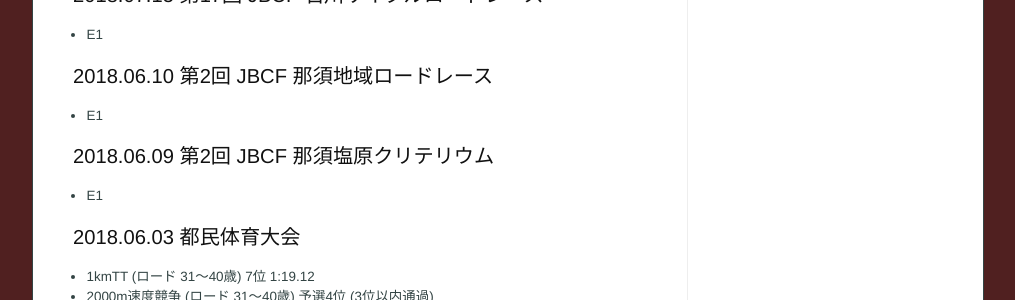
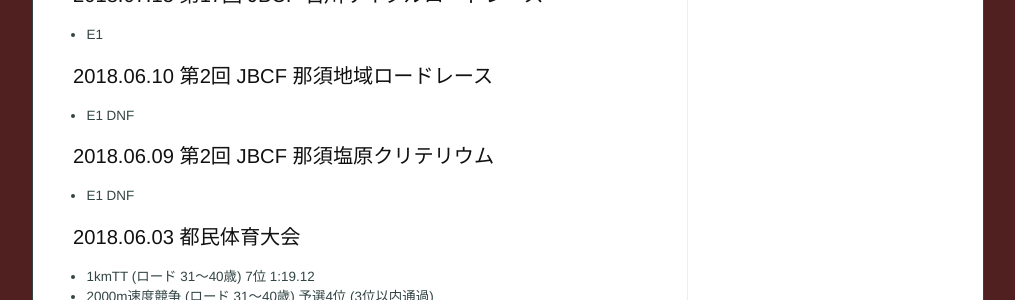
Before and after one commit to marucc/marucc.github.io, a Jekyll site: the page built from sports/results_bike.md, in a window 1280 px wide and 900 px high, scrolled down 660 px. Shown: the part 152-452 px from the top of the window, without its empty margins (133-1148 px from the left). Built offline with Jekyll 4.4.1, drawn with Linux system fonts in a browser that asks for light colours.

Commit message:
Published with https://stackedit.io/

```diff
--- a/sports/results_bike.md
+++ b/sports/results_bike.md
@@ -35,10 +35,10 @@ markdown: kramdown
 * E1
 
 ### 2018.06.10 第2回 JBCF 那須地域ロードレース
-* E1
+* E1 DNF
 
 ### 2018.06.09 第2回 JBCF 那須塩原クリテリウム
-* E1
+* E1 DNF
 
 ### 2018.06.03 都民体育大会
 * 1kmTT (ロード 31〜40歳) 7位 1:19.12
```
